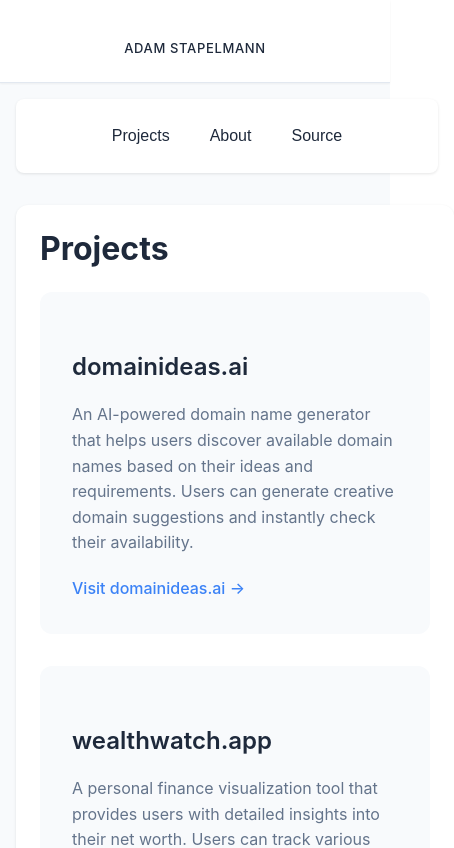
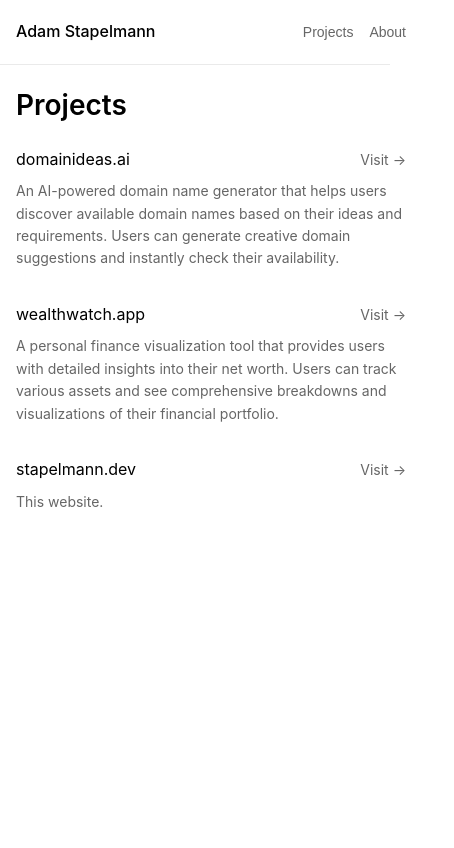
Before and after one commit to adamstapelmann/stapelmann-dev, a React (Create React App) app: page / in a window 390 px wide. Shown: the top 848 px of the page, 454 px wide, since content can reach past the window. Built offline with nearby package versions, Linux system fonts and the light colour scheme.

Commit message:
Overhaul UI

```diff
--- a/src/App.tsx
+++ b/src/App.tsx
@@ -1,21 +1,25 @@
-import React from 'react';
+import React, { useEffect } from 'react';
+import { Link } from 'react-router-dom';
 import './styles/App.css';
-import {useEffect} from 'react';
 import Main from './Main';
 import NavPane from './components/NavPane';
 
 function App() {
   useEffect(() => {
-      /* Set window/tab text */
-    document.title = "Adam Stapelmann"
-  });
+    document.title = "Adam Stapelmann";
+  }, []);
+
   return (
     <div className="App">
-      <div className="NameText">
-        Adam Stapelmann
-      </div>
+      <header className="Header">
+        <div className="HeaderContent">
+          <Link to="/" className="HeaderTitle">Adam Stapelmann</Link>
+          <nav className="HeaderNav">
+            <NavPane />
+          </nav>
+        </div>
+      </header>
       <div className="AppBody">
-        <NavPane/>
         <Main />
       </div>
     </div>
--- a/src/Main.tsx
+++ b/src/Main.tsx
@@ -3,7 +3,6 @@ import { Routes, Route } from 'react-router-dom';
 
 import About from './pages/About';
 import Projects from './pages/Projects';
-import Links from './pages/Links';  // Keeping import for future use
 
 const Main = () => {
   return (
--- a/src/components/NavButton.tsx
+++ b/src/components/NavButton.tsx
@@ -1,23 +1,16 @@
-import React from "react";
-import {Link} from 'react-router-dom';
+import React from 'react';
+import { Link } from 'react-router-dom';
 import '../styles/Components.css';
 
-interface Props {
-    text: string; /* button text */
-    link: string; /* link address */
-
+interface NavButtonProps {
+    text: string;
+    link: string;
 }
 
-/* Navigation button that launches an internal page */
-const NavButton: React.FC<Props> = ({
-    text,
-    link
-}) => {
+function NavButton({ text, link }: NavButtonProps) {
     return (
         <Link to={link} className="NavButtonContainer">
-            <button className="NavButton">
-                {text}
-            </button>
+            <button className="NavButton">{text}</button>
         </Link>
     );
 }
--- a/src/components/NavPane.tsx
+++ b/src/components/NavPane.tsx
@@ -1,15 +1,13 @@
 import React from "react";
 import NavButton from './NavButton';
-import NavButtonExternal from './NavButtonExternal';
 import '../styles/Components.css';
 
 /* A navigation pane for navigating the site */
-function NavPane () {
+function NavPane() {
     return (
         <div className="NavPane">
-          <NavButton text="Projects" link="/projects" />
-          <NavButton text="About" link="/about" />
-          <NavButtonExternal text="Source" link="https://github.com/adamstapelmann/stapelmann-dev" />
+            <NavButton text="Projects" link="/projects" />
+            <NavButton text="About" link="/about" />
         </div>
     );
 }
--- a/src/pages/Projects.tsx
+++ b/src/pages/Projects.tsx
@@ -5,27 +5,54 @@ function Projects() {
     return (
         <div className="Content">
             <div className="ContentTitle">Projects</div>
-            <div className="ContentText">
+            <div className="ProjectList">
                 <div className="ProjectCard">
-                    <h3>domainideas.ai</h3>
-                    <p className="ProjectDescription">
+                    <div className="ProjectInfo">
+                        <a href="https://domainideas.ai" className="ProjectTitle" target="_blank" rel="noopener noreferrer">domainideas.ai</a>
+                    </div>
+                    <div className="ProjectMeta">
+                        <a href="https://domainideas.ai" className="ProjectLink" target="_blank" rel="noopener noreferrer">
+                            Visit →
+                        </a>
+                    </div>
+                </div>
+
+                <div className="ProjectDescription">
                     An AI-powered domain name generator that helps users discover available domain names
                     based on their ideas and requirements. Users can generate creative domain suggestions
                     and instantly check their availability.
-                    </p>
-                    <a href="https://domainideas.ai" target="_blank" rel="noopener noreferrer"
-                       className="ProjectLink">Visit domainideas.ai →</a>
                 </div>
 
                 <div className="ProjectCard">
-                    <h3>wealthwatch.app</h3>
-                    <p className="ProjectDescription">
+                    <div className="ProjectInfo">
+                        <a href="https://wealthwatch.app" className="ProjectTitle" target="_blank" rel="noopener noreferrer">wealthwatch.app</a>
+                    </div>
+                    <div className="ProjectMeta">
+                        <a href="https://wealthwatch.app" className="ProjectLink" target="_blank" rel="noopener noreferrer">
+                            Visit →
+                        </a>
+                    </div>
+                </div>
+
+                <div className="ProjectDescription">
                     A personal finance visualization tool that provides users with detailed insights into
                     their net worth. Users can track various assets and see comprehensive breakdowns and
                     visualizations of their financial portfolio.
-                    </p>
-                    <a href="https://wealthwatch.app" target="_blank" rel="noopener noreferrer"
-                       className="ProjectLink">Visit wealthwatch.app →</a>
+                </div>
+
+                <div className="ProjectCard">
+                    <div className="ProjectInfo">
+                        <a href="https://stapelmann.dev" className="ProjectTitle" target="_blank" rel="noopener noreferrer">stapelmann.dev</a>
+                    </div>
+                    <div className="ProjectMeta">
+                        <a href="https://stapelmann.dev" className="ProjectLink" target="_blank" rel="noopener noreferrer">
+                            Visit →
+                        </a>
+                    </div>
+                </div>
+
+                <div className="ProjectDescription">
+                    This website.
                 </div>
             </div>
         </div>
--- a/src/styles/App.css
+++ b/src/styles/App.css
@@ -1,13 +1,16 @@
 :root {
-  --primary-color: #3b82f6;
-  --primary-hover: #2563eb;
-  --background-color: #f8fafc;
-  --text-color: #1e293b;
-  --secondary-text: #64748b;
-  --nav-width: 240px;
-  --content-max-width: 800px;
+  /* Minimal color palette inspired by rauchg.com */
+  --primary-color: #000000;
+  --primary-hover: #666666;
+  --background-color: #ffffff;
+  --content-background: #ffffff;
+  --card-background: #fafafa;
+  --text-color: #000000;
+  --secondary-text: #666666;
+  --border-color: #eaeaea;
   --header-height: 64px;
-  --timeline-color: #e2e8f0;
+  --content-max-width: 700px;
+  --content-text-width: 550px;
 }
 
 /* Site-wide styling */
@@ -16,177 +19,211 @@
   display: flex;
   flex-direction: column;
   min-height: 100vh;
-  background-color: var(--background-color);
+  background: var(--background-color);
   color: var(--text-color);
   font-family: -apple-system, BlinkMacSystemFont, 'Segoe UI', Roboto, Oxygen, Ubuntu, Cantarell, sans-serif;
+  line-height: 1.6;
 }
 
-.NameText {
+.Header {
+  border-bottom: 1px solid var(--border-color);
+  position: sticky;
+  top: 0;
+  background: var(--content-background);
+  z-index: 10;
+}
+
+.HeaderContent {
   height: var(--header-height);
   display: flex;
   align-items: center;
-  justify-content: center;
-  font-size: 1.125rem;
+  justify-content: space-between;
+  max-width: var(--content-text-width);
+  margin: 0 auto;
+  padding: 0 1rem;
+  width: 100%;
+}
+
+.HeaderTitle {
+  font-size: 1rem;
   font-weight: 500;
-  background: white;
   color: var(--text-color);
-  border-bottom: 1px solid #e2e8f0;
-  letter-spacing: 0.05em;
-  text-transform: uppercase;
-  position: sticky;
-  top: 0;
-  z-index: 10;
-  box-shadow: 0 1px 2px rgba(0, 0, 0, 0.05);
+  text-decoration: none;
+}
+
+.HeaderNav {
+  display: flex;
+  gap: 1.5rem;
 }
 
 .AppBody {
   display: flex;
-  flex-direction: row;
-  gap: 2rem;
-  padding: 2rem;
-  max-width: 1200px;
+  flex-direction: column;
+  padding: 2rem 1rem;
+  max-width: var(--content-text-width);
   margin: 0 auto;
   width: 100%;
 }
 
 /* Header text for a page */
 .ContentTitle {
-  font-size: 2.5rem;
-  font-weight: 700;
+  font-size: 2rem;
+  font-weight: 600;
   margin-bottom: 2rem;
   color: var(--text-color);
-}
-
-/* Body text for a page */
-.ContentText {
-  font-size: 1rem;
-  line-height: 1.6;
-  color: var(--secondary-text);
-}
-
-.ContentText p {
-  margin-bottom: 1.25rem;
-}
-
-/* Body list for a page */
-.ContentList {
-  margin: 1.5rem 0;
-  display: flex;
-  flex-direction: column;
-  gap: 1rem;
+  line-height: 1.2;
 }
 
 /* Main page content */
 .Content {
-  max-width: var(--content-max-width);
+  max-width: var(--content-text-width);
   width: 100%;
-  background: white;
-  padding: 3rem;
-  border-radius: 0.75rem;
-  box-shadow: 0 1px 3px rgba(0, 0, 0, 0.1);
+  background: var(--content-background);
 }
 
-.Content img {
-  border-radius: 0.5rem;
-  margin-bottom: 2.5rem;
-  box-shadow: 0 4px 6px -1px rgba(0, 0, 0, 0.1), 0 2px 4px -1px rgba(0, 0, 0, 0.06);
+.ContentText {
+  max-width: var(--content-text-width);
+  position: relative;
+  z-index: 0;
 }
 
 /* Content sections */
 .ContentSection {
   position: relative;
-  margin-bottom: 2.5rem;
-  padding: 1.5rem;
-  background: var(--background-color);
-  border-radius: 0.5rem;
-  transition: all 0.2s ease;
+  margin-bottom: 2rem;
+  padding: 0;
+  background: var(--content-background);
 }
 
-.ContentSection:hover {
-  transform: translateY(-2px);
-  box-shadow: 0 4px 6px -1px rgba(0, 0, 0, 0.05);
+.ContentSection:first-of-type {
+  margin-top: 0;
+}
+
+.ContentSection:last-child {
+  margin-bottom: 0;
 }
 
 .ContentSection h3 {
-  font-size: 1.25rem;
+  font-size: 1rem;
   font-weight: 600;
-  margin-bottom: 0.75rem;
+  margin-bottom: 0.5rem;
   color: var(--text-color);
 }
 
 .ContentSection p {
-  font-size: 1.125rem;
+  font-size: 0.875rem;
   line-height: 1.6;
   color: var(--secondary-text);
   margin: 0;
 }
 
-.ContentText > p:last-child {
-  margin-top: 2.5rem;
-  padding-top: 1.5rem;
-  border-top: 1px solid var(--timeline-color);
+/* Project listing */
+.ProjectList {
+  display: flex;
+  flex-direction: column;
+  gap: 2rem;
+  max-width: var(--content-text-width);
+}
+
+.ProjectCard {
+  display: flex;
+  justify-content: space-between;
+  align-items: baseline;
+  gap: 1rem;
+}
+
+.ProjectInfo {
+  display: flex;
+  align-items: baseline;
+}
+
+.ProjectTitle {
+  color: var(--text-color);
+  text-decoration: none;
+  font-size: 1rem;
+}
+
+.ProjectTitle:hover {
+  color: var(--primary-hover);
+}
+
+.ProjectDescription {
   color: var(--secondary-text);
-  font-size: 1rem;
-  text-align: center;
+  font-size: 0.875rem;
+  line-height: 1.6;
+  margin-left: 0;
+  margin-top: -1.5rem;
+  max-width: var(--content-text-width);
+}
+
+.ProjectMeta {
+  display: flex;
+  align-items: center;
+  gap: 1rem;
+}
+
+.ProjectLink {
+  color: var(--secondary-text);
+  text-decoration: none;
+  font-size: 0.875rem;
+  white-space: nowrap;
+}
+
+.ProjectLink:hover {
+  color: var(--text-color);
+}
+
+.AboutHeader {
+  display: flex;
+  justify-content: space-between;
+  align-items: flex-start;
+  margin-bottom: 1rem;
+  width: 100%;
+}
+
+.AboutImage {
+  width: 112px;
+  height: 112px;
+  border-radius: 50%;
+  object-fit: cover;
+  float: right;
+  margin: 0 0 1.5rem 1.5rem;
+  shape-outside: circle(70px at 70px 70px);
+  position: relative;
+  z-index: 1;
 }
 
 /* Responsive design */
 @media (max-width: 768px) {
   .AppBody {
-    flex-direction: column;
-    padding: 1rem;
-  }
-
-  .Content {
-    padding: 1.5rem;
+    padding: 1.5rem 1rem;
   }
 
   .ContentTitle {
-    font-size: 2rem;
+    font-size: 1.75rem;
     margin-bottom: 1.5rem;
   }
 
-  .NameText {
-    padding: 1rem;
-    font-size: 1.25rem;
+  .HeaderContent {
+    padding: 0 1rem;
+  }
+
+  .AboutHeader {
+    flex-direction: column;
+    align-items: center;
+    text-align: center;
+    margin-bottom: 2rem;
+  }
+
+  .AboutImage {
+    width: 180px;
+    height: 180px;
+    float: none;
+    display: block;
+    margin: 0 auto 2rem;
+  }
+
+  .ContentSection:first-of-type {
+    margin-top: 0;
   }
 }
-
-/* Project cards */
-.ProjectCard {
-  background: var(--background-color);
-  border-radius: 0.75rem;
-  padding: 2rem;
-  margin-bottom: 2rem;
-  transition: all 0.2s ease;
-}
-
-.ProjectCard:hover {
-  transform: translateY(-2px);
-  box-shadow: 0 4px 6px -1px rgba(0, 0, 0, 0.1), 0 2px 4px -1px rgba(0, 0, 0, 0.06);
-}
-
-.ProjectCard h3 {
-  font-size: 1.5rem;
-  font-weight: 600;
-  color: var(--text-color);
-  margin-bottom: 1rem;
-}
-
-.ProjectDescription {
-  color: var(--secondary-text);
-  line-height: 1.6;
-  margin-bottom: 1.5rem;
-}
-
-.ProjectLink {
-  display: inline-block;
-  color: var(--primary-color);
-  text-decoration: none;
-  font-weight: 500;
-  transition: color 0.2s ease;
-}
-
-.ProjectLink:hover {
-  color: var(--primary-hover);
-}
--- a/src/styles/Components.css
+++ b/src/styles/Components.css
@@ -1,32 +1,24 @@
 /* nav button styling */
 .NavButton {
-  text-align: left;
-  width: 100%;
-  padding: 0.75rem 1rem;
+  text-align: center;
+  padding: 0;
   background-color: transparent;
   border: none;
-  border-radius: 0.375rem;
   font-size: 1rem;
-  color: var(--text-color);
-  transition: all 0.2s ease;
+  color: var(--secondary-text);
   cursor: pointer;
+  text-decoration: none;
 }
 
 .NavButton:hover {
-  background-color: rgba(37, 99, 235, 0.1);
-  color: var(--primary-color);
+  color: var(--text-color);
 }
 
 /* styling for the navigation pane as a whole */
 .NavPane {
   display: flex;
-  flex-direction: column;
-  width: var(--nav-width);
-  background: white;
-  padding: 1rem;
-  border-radius: 0.5rem;
-  box-shadow: 0 1px 3px rgba(0, 0, 0, 0.1);
-  height: fit-content;
+  align-items: center;
+  gap: 1.5rem;
 }
 
 /* styling for the text that appears above nav buttons */
@@ -41,43 +33,24 @@
 /* container for nav buttons */
 .NavButtonContainer {
   text-decoration: none;
-  width: 100%;
-  margin-bottom: 0.5rem;
 }
 
 /* element in list of books/links */
 .LinkEl {
   font-size: 1rem;
-  margin-bottom: 1rem;
-  padding: 1rem;
-  background: white;
-  border-radius: 0.375rem;
-  border: 1px solid #e2e8f0;
-  transition: all 0.2s ease;
-}
-
-.LinkEl:hover {
-  transform: translateY(-2px);
-  box-shadow: 0 4px 6px -1px rgba(0, 0, 0, 0.1), 0 2px 4px -1px rgba(0, 0, 0, 0.06);
+  margin-bottom: 0.75rem;
+  padding: 0.75rem;
+  background: var(--card-background);
+  border: 1px solid var(--border-color);
 }
 
 /* Responsive design */
 @media (max-width: 768px) {
   .NavPane {
-    width: 100%;
-    flex-direction: row;
-    flex-wrap: wrap;
-    gap: 0.5rem;
-    justify-content: center;
-  }
-
-  .NavButtonContainer {
-    width: auto;
-    margin-bottom: 0;
+    gap: 1rem;
   }
 
   .NavButton {
-    width: auto;
-    white-space: nowrap;
+    font-size: 0.875rem;
   }
 }
```
Also changed, not shown: src/index.tsx (+6 -4 lines), src/pages/About.tsx (+5 -2 lines). Lines whose indentation alone changed are shown as unchanged.
